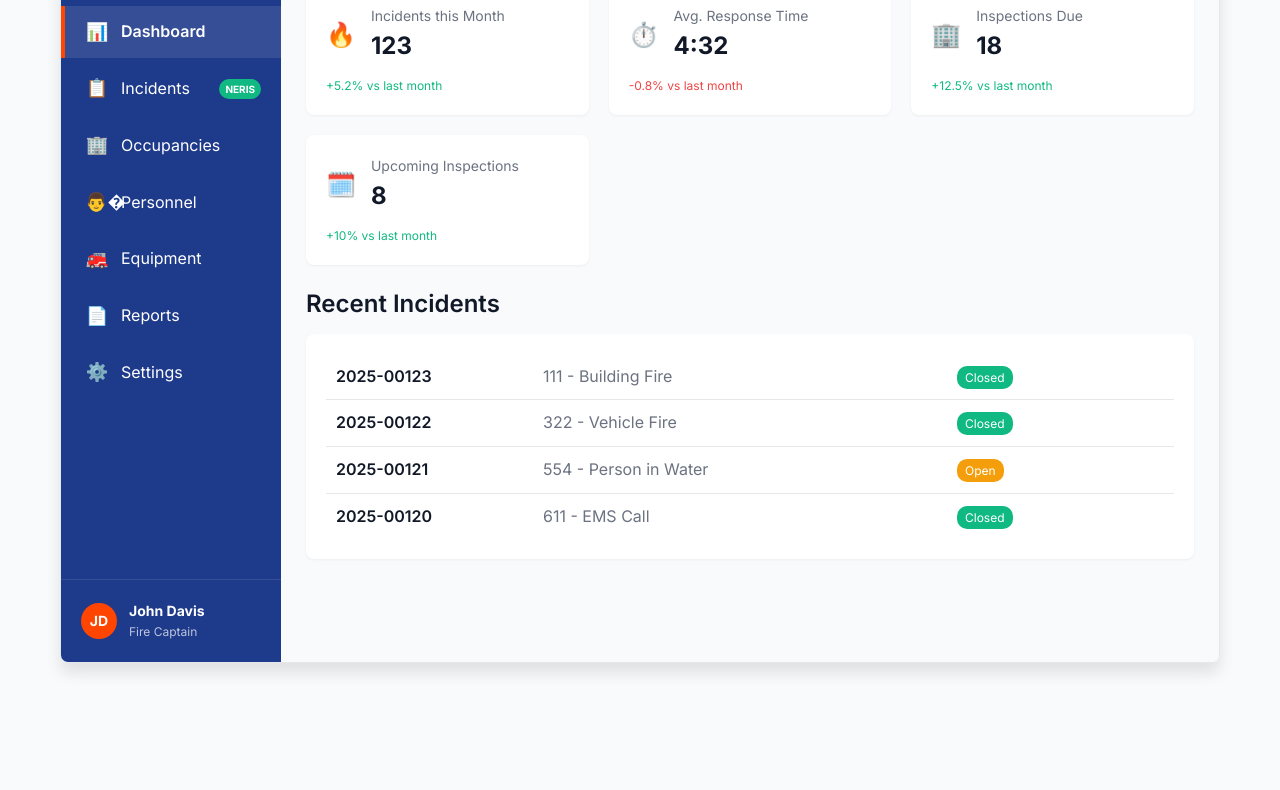
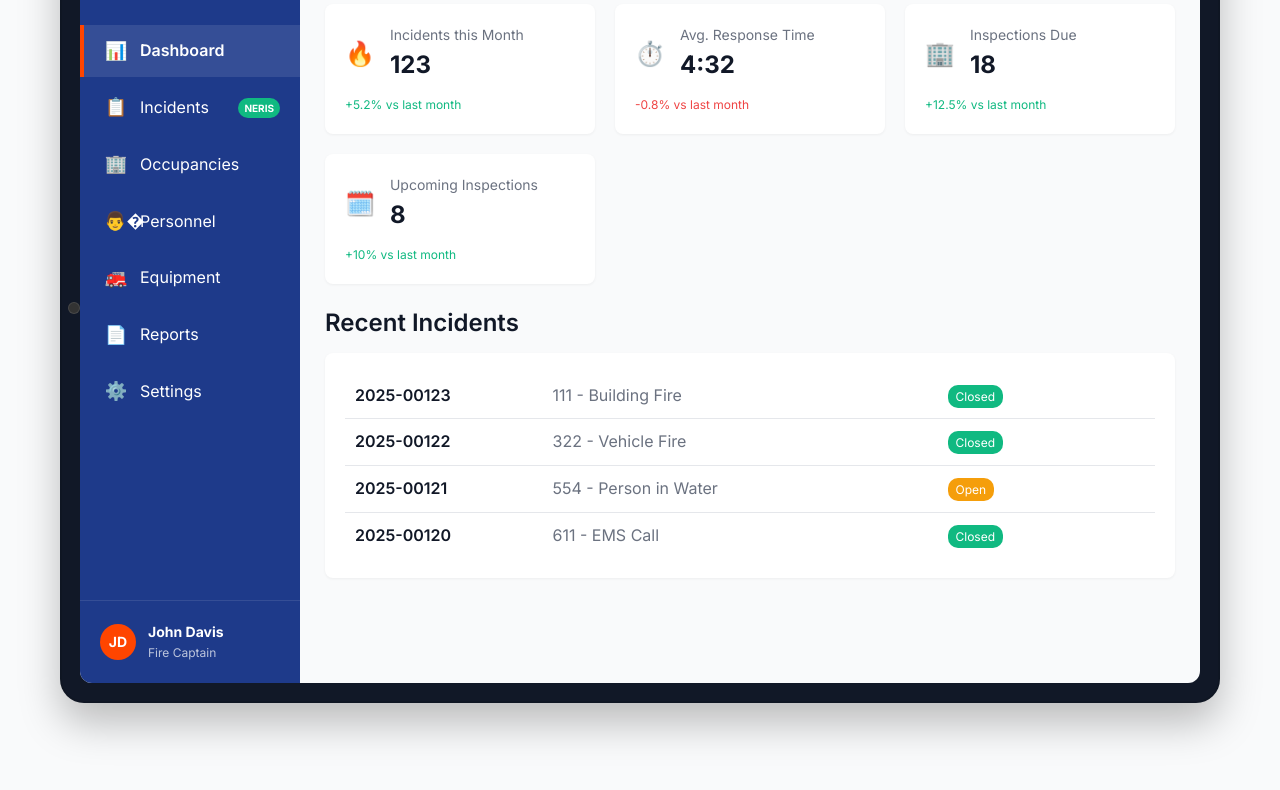
Before and after one commit to tony-slokar/fire-rms-landing, a plain HTML site: page index.html in a window 1280 px wide. Shown: the part 2080-2870 px from the top of the page. Drawn offline with nearby package versions, Linux system fonts and the light colour scheme.

Commit message:
Update styles.css

```diff
--- a/css/styles.css
+++ b/css/styles.css
@@ -7,6 +7,9 @@
     --dark: #111827;
     --gray: #6B7280;
     --light-gray: #E5E7EB;
+    --success: #10B981;
+    --warning: #F59E0B;
+    --info: #3B82F6;
 }
 
 * {
@@ -188,21 +191,45 @@ h3 {
     margin-bottom: 1rem;
 }
 
-/* How It Works Section */
+/* How It Works Section (Demo Section) */
 .how-it-works {
     padding: 5rem 0;
 }
 
-/* This is the container for the React App */
+/* Tablet Bezel Styling */
+.tablet-bezel {
+    background: #111827;
+    padding: 20px;
+    border-radius: 24px;
+    box-shadow: 0 20px 40px rgba(0, 0, 0, 0.25), 0 0 0 2px rgba(0,0,0,0.1) inset;
+    position: relative;
+    max-width: 1300px;
+    margin: 0 auto;
+}
+
+.tablet-bezel::after {
+    content: '';
+    position: absolute;
+    top: 50%;
+    left: 8px;
+    transform: translateY(-50%);
+    width: 10px;
+    height: 10px;
+    background: #333;
+    border: 1px solid rgba(255, 255, 255, 0.1);
+    border-radius: 50%;
+}
+
 #react-app-container {
     height: 85vh;
     min-height: 750px;
     max-height: 900px;
-    border-radius: 0.5rem;
-    box-shadow: 0 10px 15px rgba(0, 0, 0, 0.1);
+    border-radius: 12px; /* Inner radius */
     overflow: hidden;
-    border: 1px solid var(--light-gray);
+    box-shadow: none;
+    border: none;
 }
+
 
 /* Why Choose Section */
 .why-choose {
```
